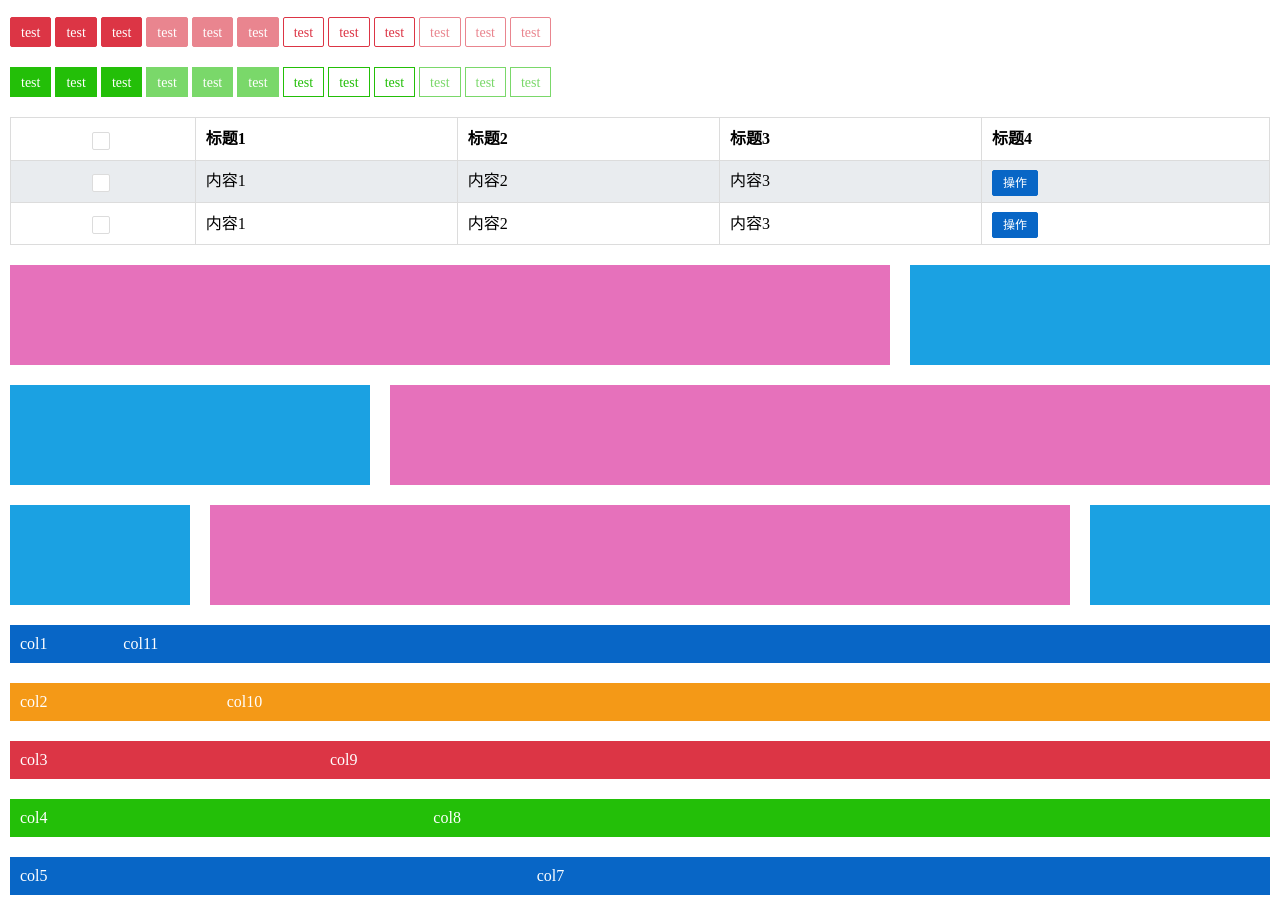
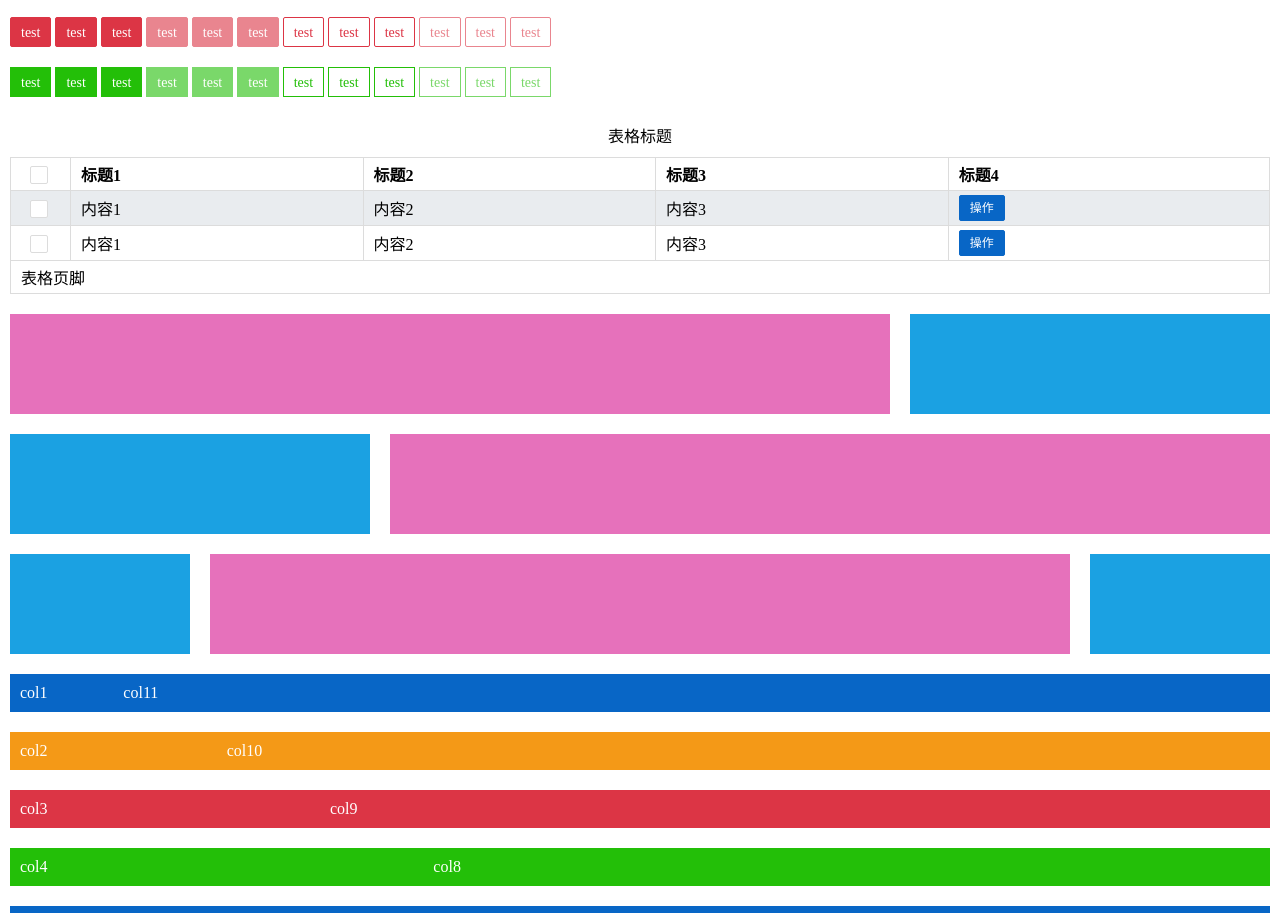
Before and after one commit to AbbyShaw36/collection, a plain HTML site: page style/public.html in a window 1280 px wide. Shown: the part 969-1882 px from the top of the page. Drawn offline with Linux system fonts and the light colour scheme.

Commit message:
修改 table 样式

```diff
--- a/style/public.css
+++ b/style/public.css
@@ -156,10 +156,11 @@ input:not[type=raido], input:not[type=checkbox], button, textarea { border: none
 .btn-radius { border-radius: 2px; }
 
 /*table*/
-.table { width: 100%; border-top: 1px solid #dcdcdc; border-bottom: 1px solid #dcdcdc; line-height: 40px; }
-.table th, table td { padding: 0 10px; }
-.table th { text-align: left; }
+.table { width: 100%; border-top: 1px solid #dcdcdc; border-bottom: 1px solid #dcdcdc; text-align: left; }
+.table_title { line-height: 40px; }
+.table th, table td { padding: 4px 10px; }
 .table tr { border-top: 1px solid #dcdcdc; }
+.table_col_checkbox { width: 60px; }
 .table-striped tbody tr:nth-of-type(odd) { background: #e9ecef; }
 .table-border th, .table-border td { border: 1px solid #dcdcdc; }
 
--- a/style/public.html
+++ b/style/public.html
@@ -157,23 +157,28 @@
 
 		<div class="mb20">
 			<table class="table table-striped table-border">
+				<caption class="table_title">表格标题</caption>
+				<col class="table_col_checkbox">
 				<thead>
-					<th class="tc"><label class="checkbox"><input type="checkbox"><span></span></label></th>
-					<th>标题1</th>
-					<th>标题2</th>
-					<th>标题3</th>
-					<th>标题4</th>
+					<th scope="row" class="tc"><label class="checkbox"><input type="checkbox"><span></span></label></th>
+					<th scope="col">标题1</th>
+					<th scope="col">标题2</th>
+					<th scope="col">标题3</th>
+					<th scope="col">标题4</th>
 				</thead>
+				<tfoot>
+					<td colspan="5">表格页脚</td>
+				</tfoot>
 				<tbody>
 					<tr>
-						<td class="tc"><label class="checkbox"><input type="checkbox"><span></span></label></td>
+						<th scope="row" class="tc"><label class="checkbox"><input type="checkbox"><span></span></label></th>
 						<td>内容1</td>
 						<td>内容2</td>
 						<td>内容3</td>
 						<td><a href="javascript: void(0);" class="btn btn-blue btn-radius btn-small">操作</a></td>
 					</tr>
 					<tr>
-						<td class="tc"><label class="checkbox"><input type="checkbox"><span></span></label></td>
+						<th scope="row" class="tc"><label class="checkbox"><input type="checkbox"><span></span></label></th>
 						<td>内容1</td>
 						<td>内容2</td>
 						<td>内容3</td>
```
